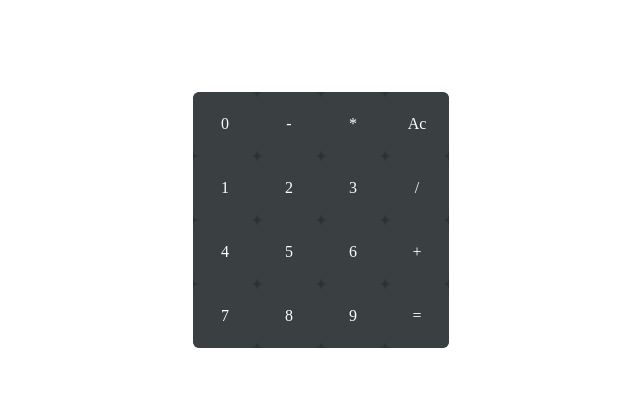
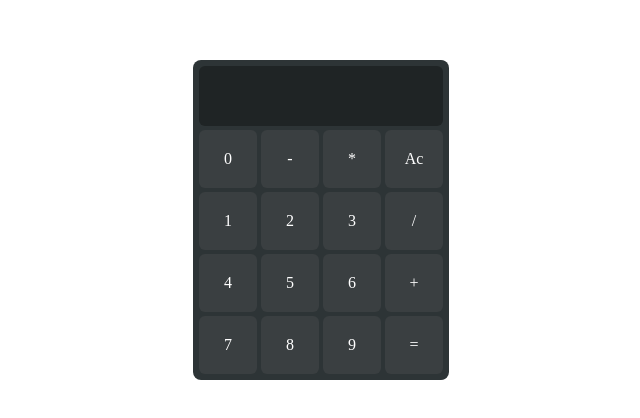
Before and after one commit to Scriviner0/Calculator, a plain HTML site: page index.html in a window 1280 px wide. Shown: the part 180-598 px from the top of the page, without its empty margins (319-959 px from the left). Drawn offline with Linux system fonts and the light colour scheme.

Commit message:
added display

```diff
--- a/index.html
+++ b/index.html
@@ -8,6 +8,7 @@
 </head>
 <body>
     <div class="container" role="group" aria-label="Calculator keys">
+         <div id="display" class="display"></div>
         <button class="grid" type="button" data-key="0">0</button>
         <button class="grid" type="button" data-key="-">-</button>
         <button class="grid" type="button" data-key="*">*</button>
--- a/styles.css
+++ b/styles.css
@@ -16,22 +16,37 @@ min-height: 100vh;
     display: flex;
     flex-wrap: wrap;
   width: 20vw;
-  aspect-ratio: 1 / 1;
+  min-height: 200px;
+
 background-color: #2d3436;
 border-radius: 8px;
+padding: 6px;
+gap:4px;
 
+}
+.display {
+   width:100%;
+   height:60px;
+   background: #1f2425;
+   color: #fff;
+   display: flex;
+   align-items: center;
+   justify-content: flex-end;
+   padding: 0 12px;
+   font-size: 1.4rem;
+   font-family: Consolas, monospace;
+   border-radius: 6px;
+  overflow: hidden;
 
 }
 .grid {
-  width:25%;
+ flex: 0 0 calc((100% - (3 * 4px)) / 4); /* 4 columns accounting for 3 gaps */
   aspect-ratio: 1 / 1; /* make each cell square so container height matches content */
   display: flex;
   justify-content: center;
   align-items: center;
 
-  flex-grow: 1;
-  flex-shrink: 1;
-  flex-basis: 1;
+
   background: #3a3f41;
   color: #fff;
   border: none;
```
